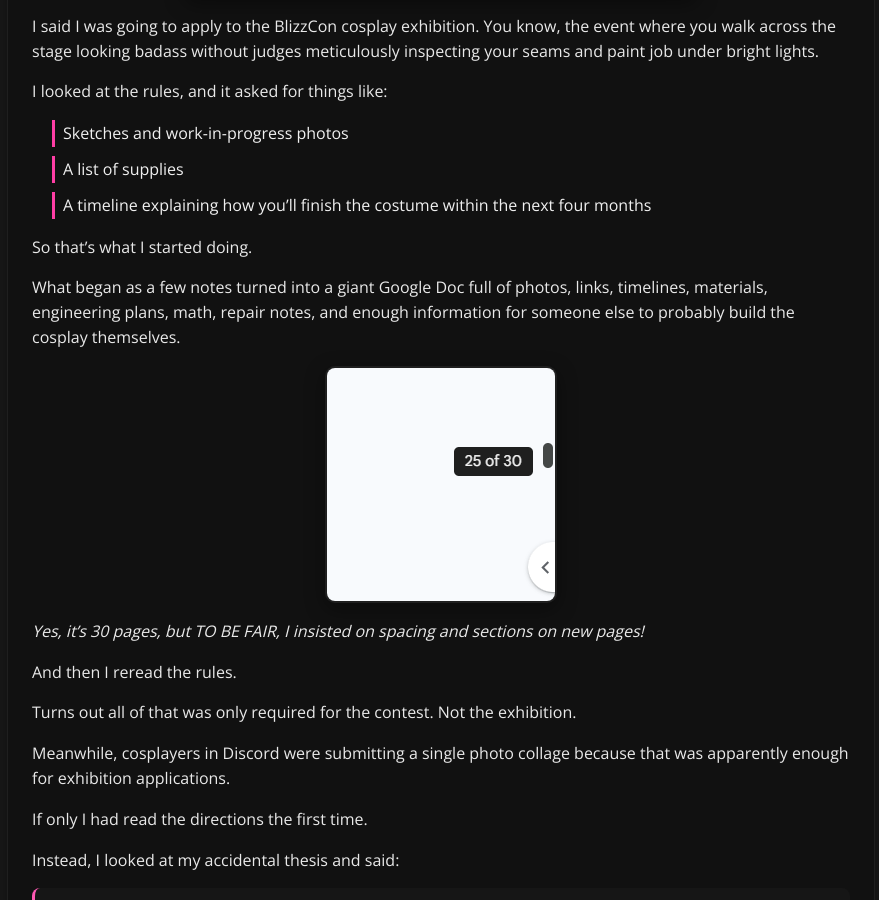
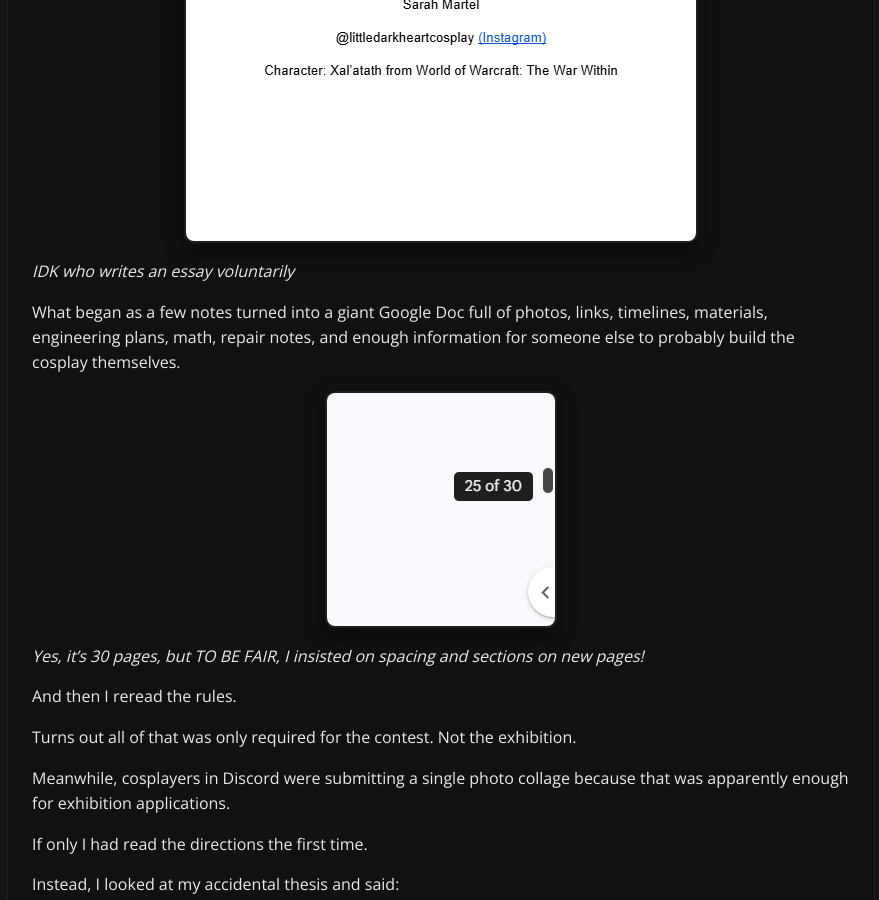
Before and after one commit to sarahmarie23/sewingandshit, a Jekyll site: the page built from _posts/2026-05-20-blizzcon-application.md, in a window 1280 px wide and 900 px high, scrolled down 919 px. Shown: the whole window, without its empty margins (199-1078 px from the left). Built offline with Jekyll 4.4.1, drawn with Linux system fonts in a browser that asks for light colours.

Commit message:
Blog edits

```diff
--- a/_posts/2026-05-20-blizzcon-application.md
+++ b/_posts/2026-05-20-blizzcon-application.md
@@ -6,7 +6,6 @@ categories: blog
 tags: [xalatath, blizzcon]
 ---
 
-![Cover page](/assets/images/cover-page.png)
 
 I said I was going to apply to the BlizzCon cosplay exhibition. You know, the event where you walk across the stage looking badass without judges meticulously inspecting your seams and paint job under bright lights.
 
@@ -17,6 +16,9 @@ I looked at the rules, and it asked for things like:
 - A timeline explaining how you’ll finish the costume within the next four months
 
 So that’s what I started doing.
+
+![Cover page](/assets/images/cover-page.png)
+*IDK who writes an essay voluntarily*
 
 What began as a few notes turned into a giant Google Doc full of photos, links, timelines, materials, engineering plans, math, repair notes, and enough information for someone else to probably build the cosplay themselves.
 
```
